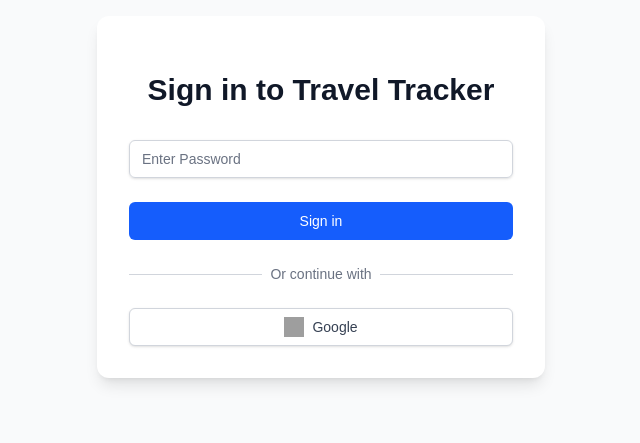
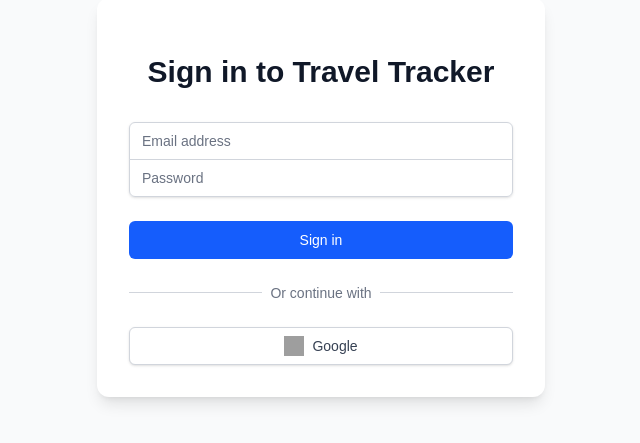
Before and after one commit to tlgilman/whereintheworldareterryanddana, a Next.js app: page /auth/signin in a window 1280 px wide. Shown: the part 203-646 px from the top of the page, without its empty margins (319-959 px from the left). Built offline with nearby package versions, Linux system fonts and the light colour scheme; grey boxes are pictures that could not be loaded.

Commit message:
Adding email address to the login screen and credentials

```diff
--- a/app/auth/signin/page.tsx
+++ b/app/auth/signin/page.tsx
@@ -4,11 +4,13 @@
 import { useState } from "react";
 
 export default function SignIn() {
+  const [email, setEmail] = useState("");
   const [password, setPassword] = useState("");
 
   const handleSubmit = async (e: React.FormEvent) => {
     e.preventDefault();
     await signIn("credentials", {
+      email,
       password,
       callbackUrl: "/admin",
     });
@@ -25,6 +27,22 @@
         <form className="mt-8 space-y-6" onSubmit={handleSubmit}>
           <div className="rounded-md shadow-sm -space-y-px">
             <div>
+              <label htmlFor="email" className="sr-only">
+                Email address
+              </label>
+              <input
+                id="email"
+                name="email"
+                type="email"
+                autoComplete="email"
+                required
+                className="appearance-none rounded-none relative block w-full px-3 py-2 border border-gray-300 placeholder-gray-500 text-gray-900 rounded-t-md focus:outline-none focus:ring-blue-500 focus:border-blue-500 focus:z-10 sm:text-sm"
+                placeholder="Email address"
+                value={email}
+                onChange={(e) => setEmail(e.target.value)}
+              />
+            </div>
+            <div>
               <label htmlFor="password" className="sr-only">
                 Password
               </label>
@@ -32,9 +50,10 @@
                 id="password"
                 name="password"
                 type="password"
+                autoComplete="current-password"
                 required
-                className="appearance-none rounded-none relative block w-full px-3 py-2 border border-gray-300 placeholder-gray-500 text-gray-900 rounded-t-md rounded-b-md focus:outline-none focus:ring-blue-500 focus:border-blue-500 focus:z-10 sm:text-sm"
-                placeholder="Enter Password"
+                className="appearance-none rounded-none relative block w-full px-3 py-2 border border-gray-300 placeholder-gray-500 text-gray-900 rounded-b-md focus:outline-none focus:ring-blue-500 focus:border-blue-500 focus:z-10 sm:text-sm"
+                placeholder="Password"
                 value={password}
                 onChange={(e) => setPassword(e.target.value)}
               />
```
